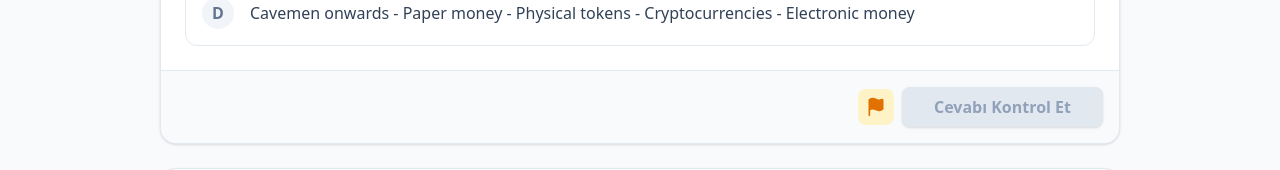
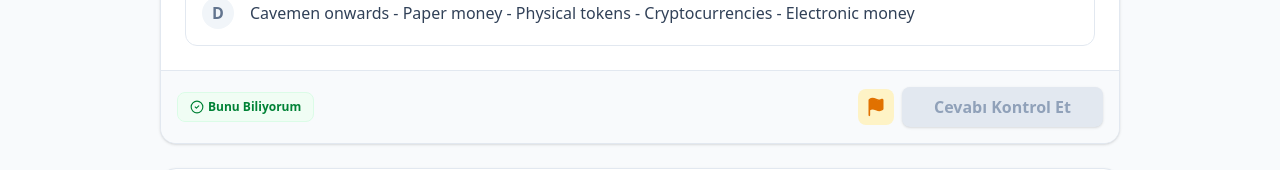
Before and after one commit to kyenideniz/askimin-sinav-pratigi, a React (Vite) app: page / in a window 1280 px wide. Both pictures are taken after a click on the button 875 px from the left and 703 px from the top of the page. Shown: the part 597-767 px from the top of the page. Built offline with nearby package versions, Linux system fonts and the light colour scheme.

Commit message:
Extend compliments to 15, integrate cookies for page refresh persistence, and add confidence button to review list

```diff
--- a/src/App.tsx
+++ b/src/App.tsx
@@ -28,7 +28,17 @@ const complimentMessages = [
   "Süper gidiyorsun aşkım, gurur duyuyorum! 💖",
   "Benim zeki sevgilim, harikasın! 🌟",
   "İşte benim aşkım, durdurulamıyorsun! 🚀",
-  "Maşallah sevgilime, zehir gibisin! 🧠❤️"
+  "Maşallah sevgilime, zehir gibisin! 🧠❤️",
+  "5 doğru daha! Sen bir harikasın bitanem! 🌸",
+  "Adım adım zafere gidiyoruz sevgilim, harika! 🏆",
+  "Bu başarıyı akşam kutlamalıyız aşkım! 🥂💕",
+  "Benim sevgilim yine bildiği gibi döktürüyor! 🌟🥰",
+  "Soruları teker teker harcıyorsun aşkım, helal olsun! 💪❤️",
+  "Durdurulamayan bir zeka, tebrikler hayatım! 💡✨",
+  "İşte benim geleceğin başarılı sevgilisi! 🎓❤️",
+  "Her doğru cevabınla içim eriyor aşkım, çok zekisin! 😍",
+  "Harika gidiyorsun bitanem, başarılar seninle! 🌈",
+  "Gurur kaynağım benim, 5 doğru daha eklendi! 🥇💖"
 ];
 
 const streakMessages = [
@@ -49,36 +59,67 @@ const streakMessages = [
   "Her doğru cevapta sana olan hayranlığım artıyor! 💕"
 ];
 
+function setCookie(name: string, value: any, days = 365) {
+  const expires = new Date();
+  expires.setTime(expires.getTime() + days * 24 * 60 * 60 * 1000);
+  const jsonVal = JSON.stringify(value);
+  document.cookie = `${name}=${encodeURIComponent(jsonVal)};expires=${expires.toUTCString()};path=/`;
+}
+
+function getCookie<T>(name: string, defaultValue: T): T {
+  try {
+    const nameEQ = name + "=";
+    const ca = document.cookie.split(';');
+    for (let i = 0; i < ca.length; i++) {
+      let c = ca[i];
+      while (c.charAt(0) === ' ') c = c.substring(1, c.length);
+      if (c.indexOf(nameEQ) === 0) {
+        const val = decodeURIComponent(c.substring(nameEQ.length, c.length));
+        return JSON.parse(val) as T;
+      }
+    }
+  } catch (e) {
+    // Return default if error parsing
+  }
+  return defaultValue;
+}
+
 export default function App() {
   const [selectedTopic, setSelectedTopic] = useState("Tümü");
-  const [answers, setAnswers] = useState<Record<number, number>>({});
-  const [checked, setChecked] = useState<Record<number, boolean>>({});
+  const [answers, setAnswers] = useState<Record<number, number>>(() => getCookie<Record<number, number>>('askim_answers', {}));
+  const [checked, setChecked] = useState<Record<number, boolean>>(() => getCookie<Record<number, boolean>>('askim_checked', {}));
 
-  const [flaggedIds, setFlaggedIds] = useState<number[]>(() => {
-    try {
-      const saved = localStorage.getItem('askim_flaggedIds');
-      return saved ? JSON.parse(saved) : [];
-    } catch { return []; }
-  });
-  const [wrongIds, setWrongIds] = useState<number[]>(() => {
-    try {
-      const saved = localStorage.getItem('askim_wrongIds');
-      return saved ? JSON.parse(saved) : [];
-    } catch { return []; }
-  });
+  const [flaggedIds, setFlaggedIds] = useState<number[]>(() => getCookie<number[]>('askim_flaggedIds', []));
+  const [wrongIds, setWrongIds] = useState<number[]>(() => getCookie<number[]>('askim_wrongIds', []));
 
-  const [streak, setStreak] = useState(0);
-  const [totalCorrect, setTotalCorrect] = useState(0);
+  const [streak, setStreak] = useState(() => getCookie<number>('askim_streak', 0));
+  const [totalCorrect, setTotalCorrect] = useState(() => getCookie<number>('askim_totalCorrect', 0));
   const [hearts, setHearts] = useState<{id: number, left: string, animationDuration: string, fontSize: string}[]>([]);
   const [avatarData, setAvatarData] = useState<{image: string | null, message: string}>({ image: null, message: '' });
 
   useEffect(() => {
-    localStorage.setItem('askim_flaggedIds', JSON.stringify(flaggedIds));
+    setCookie('askim_answers', answers);
+  }, [answers]);
+
+  useEffect(() => {
+    setCookie('askim_checked', checked);
+  }, [checked]);
+
+  useEffect(() => {
+    setCookie('askim_flaggedIds', flaggedIds);
   }, [flaggedIds]);
 
   useEffect(() => {
-    localStorage.setItem('askim_wrongIds', JSON.stringify(wrongIds));
+    setCookie('askim_wrongIds', wrongIds);
   }, [wrongIds]);
+
+  useEffect(() => {
+    setCookie('askim_streak', streak);
+  }, [streak]);
+
+  useEffect(() => {
+    setCookie('askim_totalCorrect', totalCorrect);
+  }, [totalCorrect]);
 
   const filteredQuestions = useMemo(() => {
     if (selectedTopic === "Tümü") return rawQuestions;
@@ -113,11 +154,15 @@ export default function App() {
       setAvatarData({ image: null, message: '' });
     }, 5000);
   };
-
   const toggleFlag = (questionId: number) => {
     setFlaggedIds(prev =>
       prev.includes(questionId) ? prev.filter(id => id !== questionId) : [...prev, questionId]
     );
+  };
+
+  const handleRemoveFromReview = (questionId: number) => {
+    setWrongIds(prev => prev.filter(id => id !== questionId));
+    setFlaggedIds(prev => prev.filter(id => id !== questionId));
   };
 
   const handleCheck = (questionId: number) => {
@@ -157,11 +202,14 @@ export default function App() {
   };
 
   const handleReset = () => {
-    setAnswers({});
-    setChecked({});
-    window.scrollTo({ top: 0, behavior: 'smooth' });
+    if (window.confirm("Tüm ilerlemeni, skorunu ve serini sıfırlamak istediğine emin misin aşkım?")) {
+      setAnswers({});
+      setChecked({});
+      setStreak(0);
+      setTotalCorrect(0);
+      window.scrollTo({ top: 0, behavior: 'smooth' });
+    }
   };
-
   const handleClearReviewList = () => {
     if (window.confirm("Tekrar edilecekler listesindeki tüm soruları temizlemek istediğine emin misin aşkım?")) {
       setFlaggedIds([]);
@@ -257,6 +305,7 @@ export default function App() {
         <div className="flex-1 space-y-6">
           {filteredQuestions.map((q) => {
             const isFlagged = flaggedIds.includes(q.id);
+            const isInReview = flaggedIds.includes(q.id) || wrongIds.includes(q.id);
             return (
               <section key={q.id} className="flex flex-col bg-white rounded-2xl shadow-sm border border-slate-200 overflow-hidden relative">
 
@@ -347,6 +396,16 @@ export default function App() {
                 </div>
 
                 <div className="p-4 bg-slate-50 border-t border-slate-200 flex justify-end items-center gap-2">
+                  {isInReview && (
+                    <button
+                      onClick={() => handleRemoveFromReview(q.id)}
+                      className="mr-auto px-3 py-1.5 bg-green-50 hover:bg-green-100 text-green-700 text-xs font-semibold rounded-lg border border-green-100 transition-colors flex items-center gap-1"
+                      title="Bu soruyu tekrar listesinden kaldır"
+                    >
+                      <CheckCircle2 size={14} />
+                      Bunu Biliyorum
+                    </button>
+                  )}
                   <button
                     onClick={() => toggleFlag(q.id)}
                     className={`p-2 rounded-lg transition-colors ${isFlagged ? 'bg-amber-100 text-amber-600' : 'text-amber-500 hover:bg-amber-50'}`}
```
